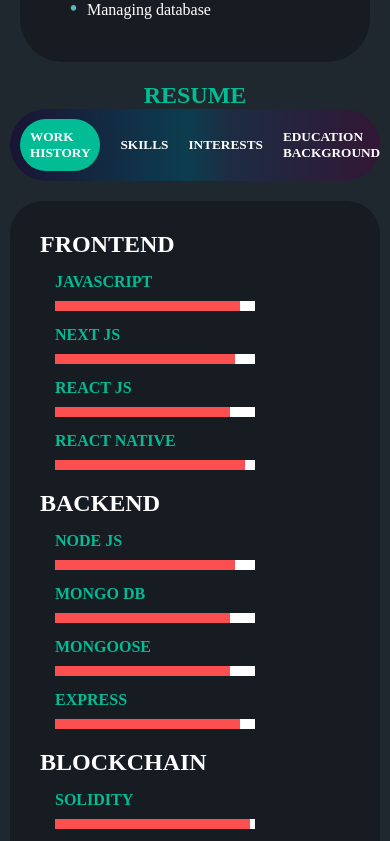
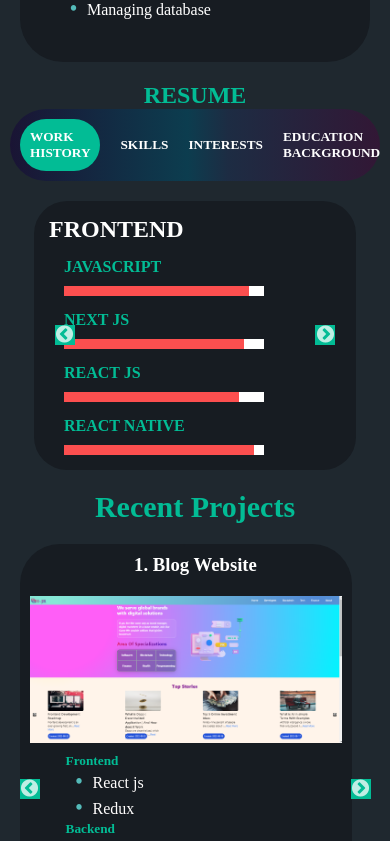
Before and after one commit to Hassan-jr/portfolio, a React (Create React App) app: page /skills in a window 390 px wide. Shown: the part 1156-1997 px from the top of the page. Built offline with nearby package versions, Linux system fonts and the light colour scheme.

Commit message:
skills updated

```diff
--- a/src/components/Myskills.css
+++ b/src/components/Myskills.css
@@ -7,17 +7,32 @@
     padding: 20px;
 
     margin: 10px;
-    /* color: #54BAB9; */
+
     color: #02BC95;
     display: flex;
     flex-wrap: wrap;
     justify-content: center;
     align-items: center;
     border-radius: 33px;
-    /* background-color: #f6efef; */
+
     background-color: #171C22;
- /* box-shadow:  5px 5px 10px #ffffff,
-              -5px -5px 10px #ffffff; */
+
+
+}
+.maindiv2{
+   width: 80%;
+    padding: 5px;
+    /* margin: 10px; */
+   margin-left: auto;
+   margin-right: auto;
+
+    color: #02BC95;
+
+
+    border-radius: 33px;
+
+    background-color: #171C22;
+
 
 }
 .skillHead{
@@ -30,17 +45,7 @@
     overflow: hidden;
 }
 .skills{
-
    padding: 10px;
-   /* padding-right: 10px; */
-   flex: 1;
-/*
-    align-content: center;
-    justify-content: center;
-   */
-
-
-
 
 }
 
--- a/src/components/Myskills.js
+++ b/src/components/Myskills.js
@@ -1,14 +1,42 @@
 import React from "react";
 import Line from "./Line";
 import "./Myskills.css";
+import "slick-carousel/slick/slick.css";
+import "slick-carousel/slick/slick-theme.css";
+import Slider from "react-slick";
 //impor all images
 
 function Myskills() {
+  function getWindowDimensions() {
+    const { innerWidth: width, innerHeight: height } = window;
+    return {
+      width,
+      height
+    };
+  }
+
+  var num = getWindowDimensions();
+
+  const settings = {
+    dots: false,
+
+    infinite: true,
+    speed: 500,
+    slidesToShow: 1,
+    slidesToScroll: 1,
+    arrows : true,
+    className: "slides"
+  };
+
+
+if (num.width > 700) {
   return (
+
     <div>
       {/* <h1 className='head'>My Skills</h1> */}
       <div className="maindiv">
         <div className="allskills">
+
           <div className="skills">
             <h2 className="skillHead">FRONTEND</h2>
             <p>
@@ -71,7 +99,7 @@ function Myskills() {
             <Line range="185" />
           </div>
           {/* Forth  Line */}
-          <div>
+          <div className="skills">
           <h2 className="skillHead">OTHERS</h2>
           <p>
               <strong> REDUX</strong>
@@ -95,5 +123,99 @@ function Myskills() {
     </div>
   );
 }
+  return (
+    <div>
+    {/* <h1 className='head'>My Skills</h1> */}
+    <div className="maindiv2">
+      <div className="">
+      <  Slider {...settings} >
+        <div className="skills">
+          <h2 className="skillHead">FRONTEND</h2>
+          <p>
+            <strong>JAVASCRIPT</strong>
+          </p>
+          <Line range="185" />
+          <p>
+            <strong>NEXT JS</strong>
+          </p>
+          <Line range="180" />
+          <p>
+            <strong>REACT JS</strong>
+          </p>
+          <Line range="175" />
+          <p>
+            <strong>REACT NATIVE</strong>
+          </p>
+          <Line range="190" />
+
+        </div>
+        {/* the sencond skill */}
+
+        <div className="skills">
+          <h2 className="skillHead">BACKEND</h2>
+          <p>
+            <strong>NODE JS</strong>
+          </p>
+          <Line range="180" />
+          <p>
+            <strong>MONGO DB</strong>
+          </p>
+          <Line range="175" />
+          <p>
+            <strong>MONGOOSE</strong>
+          </p>
+          <Line range="175" />
+          <p>
+            <strong>EXPRESS</strong>
+          </p>
+          <Line range="185" />
+        </div>
+        {/* Third line */}
+        <div className="skills">
+          <h2 className="skillHead">BLOCKCHAIN</h2>
+          <p>
+            <strong>SOLIDITY</strong>
+          </p>
+          <Line range="195" />
+          <p>
+            <strong>ETHERS JS</strong>
+          </p>
+          <Line range="185" />
+          <p>
+            <strong>WEB3 MORALIS </strong>
+          </p>
+          <Line range="195" />
+          <p>
+            <strong>HARDHAT</strong>
+          </p>
+          <Line range="185" />
+        </div>
+        {/* Forth  Line */}
+        <div className="skills">
+          <h2 className="skillHead">OTHERS</h2>
+           <p>
+            <strong> REDUX</strong>
+          </p>
+          <Line range="180" />
+          <p>
+            <strong> GIT & GITHUB</strong>
+          </p>
+          <Line range="180" />
+          <p>
+            <strong> TAILWINDCSS</strong>
+          </p>
+          <Line range="180" />
+          <p>
+            <strong> BOOTSRAB</strong>
+          </p>
+          <Line range="180" />
+        </div>
+        </Slider>
+      </div>
+    </div>
+  </div>
+  )
+
+}
 
 export default Myskills;
```
